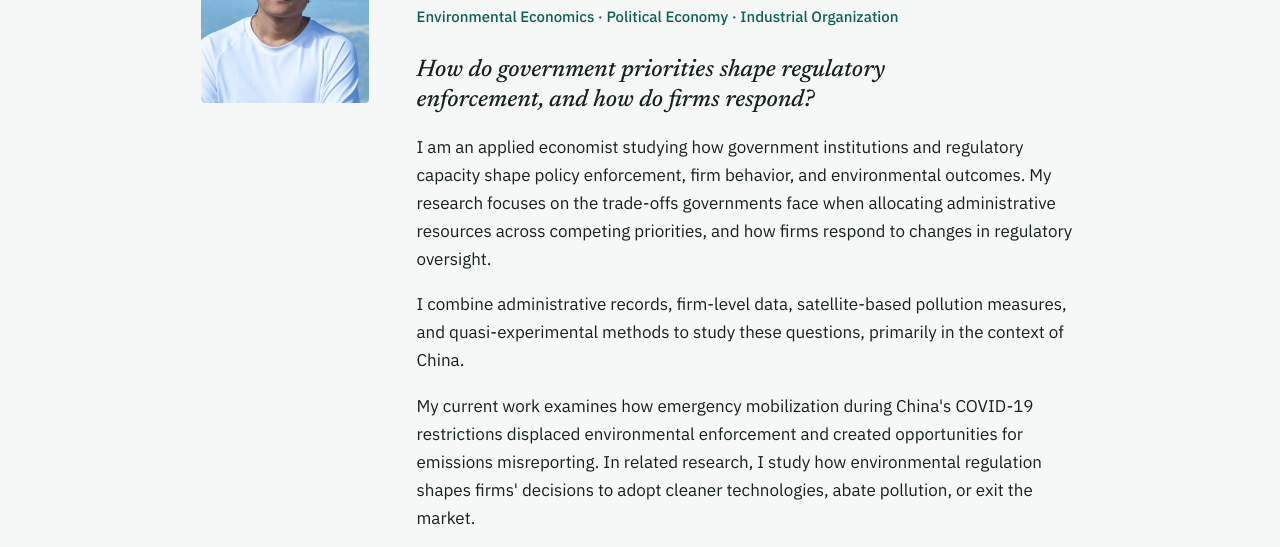
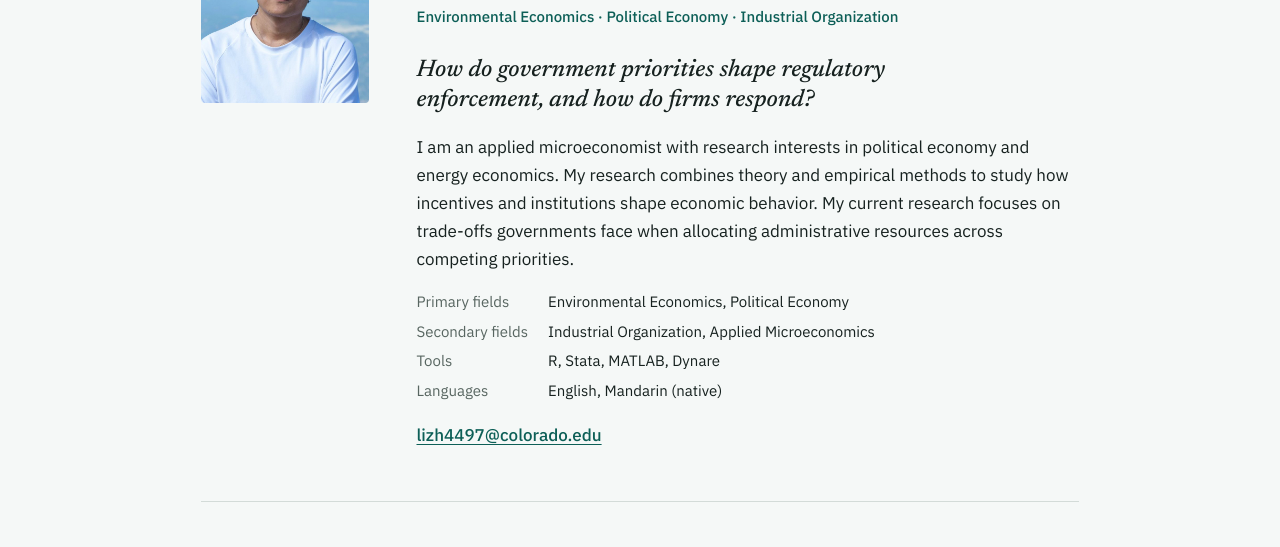
Before and after one commit to leozhang-econ/leozhang-econ.github.io, a plain HTML site: page index.html in a window 1280 px wide. Shown: the part 220-767 px from the top of the page. Drawn offline with Linux system fonts and the light colour scheme.

Commit message:
Replace the About statement with a shorter one
One paragraph in the owner's wording replaces the previous three.

Co-Authored-By: Claude Fable 5.2 <noreply@anthropic.com>
Claude-Session: https://claude.ai/code/session_01Ay3cj9gFX5UobRfpG1QW6K

```diff
--- a/index.html
+++ b/index.html
@@ -222,9 +222,7 @@ footer .wrap { padding-top: 1.75rem; padding-bottom: 2.5rem; font-size: 0.875rem
       <p class="role">PhD student in Economics, University of Colorado Boulder</p>
       <p class="tagline">Environmental Economics · Political Economy · Industrial Organization</p>
       <h2 class="question">How do government priorities shape regulatory enforcement, and how do firms respond?</h2>
-      <p>I am an applied economist studying how government institutions and regulatory capacity shape policy enforcement, firm behavior, and environmental outcomes. My research focuses on the trade-offs governments face when allocating administrative resources across competing priorities, and how firms respond to changes in regulatory oversight.</p>
-      <p>I combine administrative records, firm-level data, satellite-based pollution measures, and quasi-experimental methods to study these questions, primarily in the context of China.</p>
-      <p>My current work examines how emergency mobilization during China's COVID-19 restrictions displaced environmental enforcement and created opportunities for emissions misreporting. In related research, I study how environmental regulation shapes firms' decisions to adopt cleaner technologies, abate pollution, or exit the market.</p>
+      <p>I am an applied microeconomist with research interests in political economy and energy economics. My research combines theory and empirical methods to study how incentives and institutions shape economic behavior. My current research focuses on trade-offs governments face when allocating administrative resources across competing priorities.</p>
       <dl class="facts">
         <dt>Primary fields</dt>
         <dd>Environmental Economics, Political Economy</dd>
```
